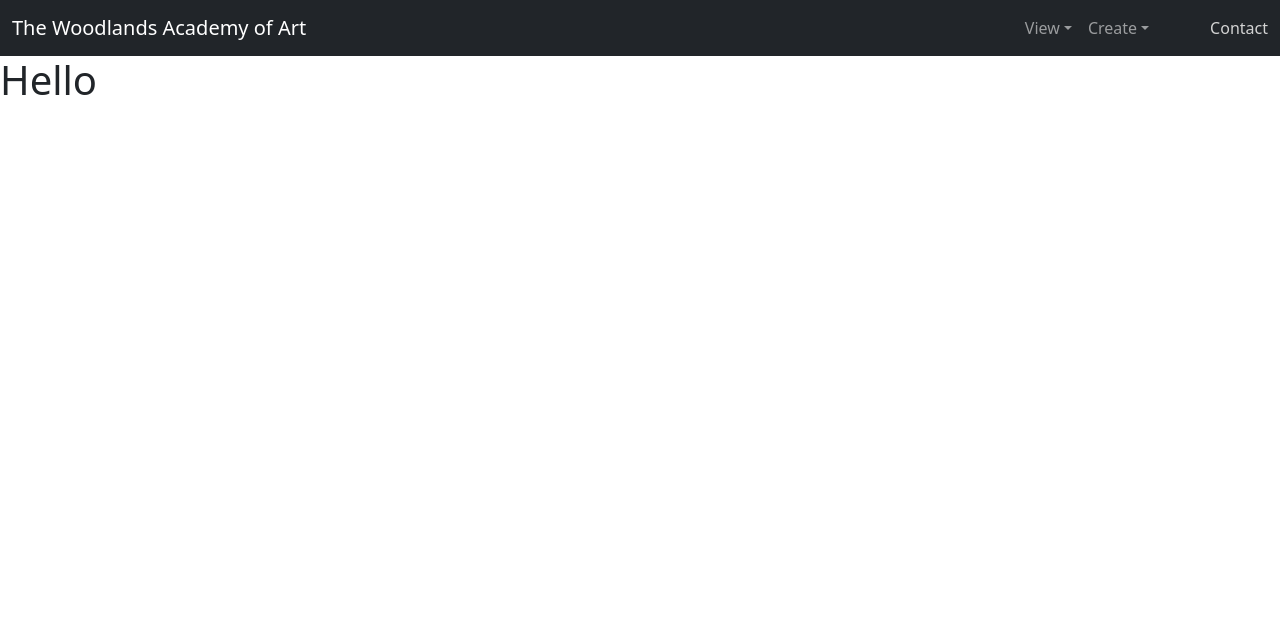
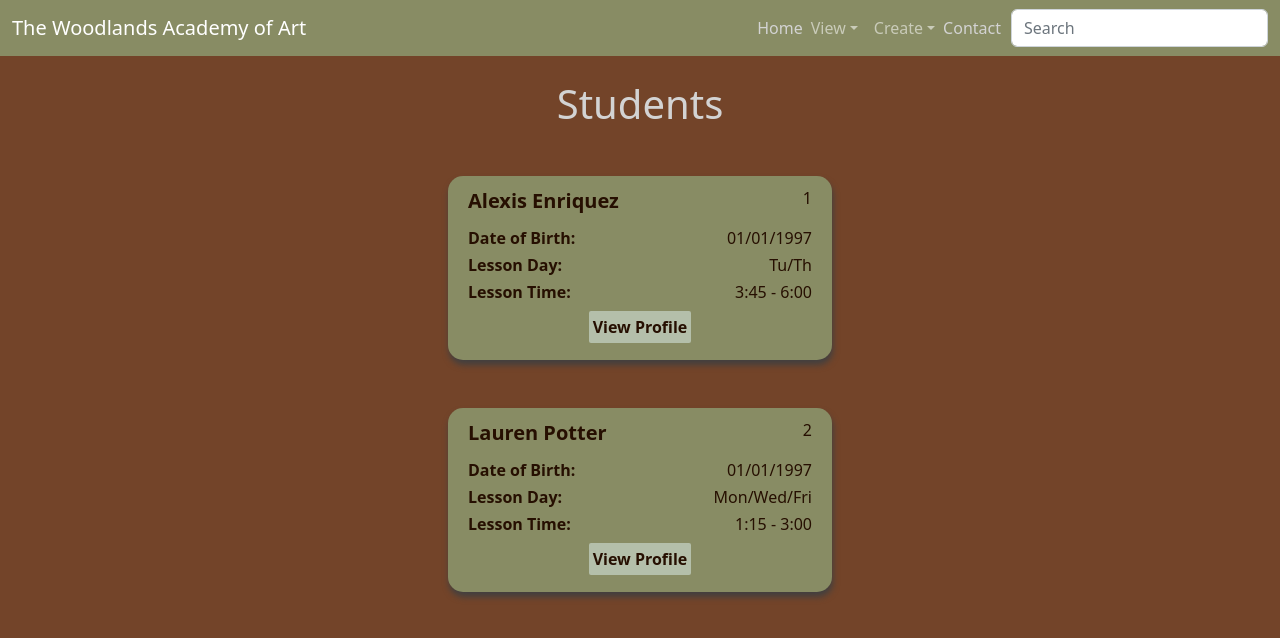
Before and after one commit to Mo60/School-MS, a Vue app in the folder frondend/: page /students in a window 1280 px wide. Shown: the top 638 px of the page. Built offline with nearby package versions, Linux system fonts and the light colour scheme.

Commit message:
Add Student Page

```diff
--- a/frondend/src/App.vue
+++ b/frondend/src/App.vue
@@ -1,13 +1,19 @@
 <template>
-  <nav class="navbar navbar-expand-lg navbar-dark bg-dark">
+  <nav class="navbar navbar-expand-lg navbar-dark ">
   <div class="container-fluid">
+
         <a class="navbar-brand" href="/">The Woodlands Academy of Art</a>
         <div class="links">
-        <div class="collapse navbar-collapse" id="navbarNavDarkDropdown">
+          <button class="navbar-toggler" type="button" data-toggle="collapse" data-target="#navbarSupportedContent" aria-controls="navbarSupportedContent" aria-expanded="false" aria-label="Toggle navigation">
+        <span class="navbar-toggler-icon"></span>
+      </button>
+        <div class="collapse navbar-collapse">
+
+              <li class="nav-item"><a class="nav-link" href="/">Home</a></li>
               <ul class="navbar-nav">
                 <li class="nav-item dropdown">
-              <a class="nav-link dropdown-toggle" href="#" id="navbarDarkDropdownMenuLink" role="button" data-bs-toggle="dropdown" aria-expanded="false">View</a>
-              <ul class="dropdown-menu dropdown-menu-dark" aria-labelledby="navbarDarkDropdownMenuLink">
+                  <a class="nav-link dropdown-toggle" href="#" id="" role="button" data-bs-toggle="dropdown" aria-expanded="false">View</a>
+                  <ul class="dropdown-menu " aria-labelledby="">
                     <li>
                       <a href="" class="dropdown-item">
                         <router-link class="nav-link" to="/students">Students</router-link>
@@ -30,7 +36,7 @@
                     </li>
                     <li>
                       <a class="dropdown-item">
-                    <router-link class="nav-link" to="/"></router-link>
+                        <router-link class="nav-link" to="/invoices">Invoices</router-link>
                       </a>
                     </li>
                     <li>
@@ -51,8 +57,8 @@
                   </ul>
                 </li>
                 <li class="nav-item dropdown">
-              <a class="nav-link dropdown-toggle" href="#" id="navbarDarkDropdownMenuLink" role="button" data-bs-toggle="dropdown" aria-expanded="false">Create</a>
-              <ul class="dropdown-menu dropdown-menu-dark" aria-labelledby="navbarDarkDropdownMenuLink">
+                  <a class="nav-link dropdown-toggle" href="#" id="" role="button" data-bs-toggle="dropdown" aria-expanded="false">Create</a>
+                  <ul class="dropdown-menu " aria-labelledby="">
                     <li>
                       <a href="" class="dropdown-item">
                         <router-link class="nav-link" to="/addstudent">Students</router-link>
@@ -96,10 +102,17 @@
                   </ul>
                 </li>
               </ul>
-        </div>
               <li class="nav-item"><a class="nav-link" href="/">Contact</a></li>
+
+              <div class="input-group col-xs-2">
+  <input type="search" class="form-control rounded" placeholder="Search" aria-label="Search" aria-describedby="search-addon" />
+
 </div>
             </div>
+
+  </div >
+      </div>
+
   </nav>
   <main>
  <RouterView></RouterView>
--- a/frondend/src/assets/app.css
+++ b/frondend/src/assets/app.css
@@ -1,11 +1,94 @@
-.links{
-     display: flex;
-    flex-direction: row;
-    align-items: center;
-    width: 20%;
+li {
+  list-style: none;
+  color: lightgray;
 }
 
-li{
-    list-style: none;
-    color: lightgray;
+#app {
+  background-color: #734429;
+  height: 100vh;
+  overflow: scroll;
 }
+nav {
+  background-color: #888c64;
+}
+
+ul.dropdown-menu {
+  background-color: #260f01;
+}
+
+.dropdown-menu > .dropdown-item:hover {
+  background-color: #888c64;
+}
+
+.dropdown-menu > li > a:hover {
+  background-image: none;
+  background-color: #ba521246;
+}
+
+h1 {
+  text-align: center;
+  color: lightgray;
+}
+
+h2 {
+  text-align: center;
+  color: lightgray;
+}
+
+.wrapper {
+  width: 70%;
+  margin: 40px auto;
+}
+.student-display {
+  width: 30vw;
+  background-color: #888c64;
+  margin: 20px auto;
+  border-radius: 15px;
+  padding: 10px 20px;
+  color: #260f01;
+  filter: drop-shadow(1px 5px 3px rgb(65, 63, 63));
+}
+
+#name {
+  font-size: 20px;
+  font-weight: bold;
+}
+
+.top {
+  display: flex;
+  width: 100%;
+  justify-content: space-between;
+}
+
+.body {
+  margin-top: 10px;
+}
+
+.rows {
+  display: flex;
+  justify-content: space-between;
+  margin-bottom: 3px;
+}
+
+.label {
+  font-weight: 600;
+}
+
+.rows .btn {
+  margin: 4px auto;
+  background-color: #b4bfaa;
+  padding: 3px;
+  border-radius: 2px;
+  color: #260f01;
+  font-weight: 600;
+}
+form > .btn {
+  background-color: #888c64;
+}
+
+form > .btn:hover {
+  background-color: #b4bfaa;
+}
+.input-group {
+  margin-left: 10px;
+}
--- a/frondend/src/router/index.js
+++ b/frondend/src/router/index.js
@@ -23,6 +23,10 @@ const router= createRouter({
     {path:"/invoices",
     name:"invoices",
     component:()=>import("../views/viewInvoices.vue")},
+    {path:"/addstudent",
+  name:"addstudent",
+name:"addstudent",
+component:()=>import("../views/addStudent.vue")}
   ]
 
 })
--- a/frondend/src/views/StudentsList.vue
+++ b/frondend/src/views/StudentsList.vue
@@ -0,0 +1,4 @@
+<template>
+
+
+</template>
--- /dev/null
+++ b/frondend/src/views/addStudent.vue
@@ -0,0 +1,79 @@
+<template>
+    <h1 class="mt-5">Add a New Student</h1>
+
+   <div class="wrapper">
+        <form @submit.prevent="">
+            <fieldset class="form-control">
+                <legend > Student Information</legend>
+<div class="row mb-4">
+   <div class="col">
+        <label for="fName" class="form-label">First Name</label>
+        <input type="text" class="form-control">
+   </div >
+   <div class="col">
+        <label for="lName" class="form-label">Last Name</label>
+        <input type="text" class="form-control">
+   </div >
+   <div class="col">
+        <label for="lName" class="form-label">Date of Birth</label>
+        <input type="date" class="form-control">
+   </div >
+   <div class="col">
+       <label for="sDate" class="form-label"> Start Date</label>
+     <input class="form-control" type="date">
+     </div>
+</div>
+</fieldset>
+<fieldset class="form-control mt-5">
+     <legend>Class Information</legend>
+<div class="row mb-4">
+   <div class="col"> <label for="">Class Name</label>
+<input type="text" class="form-control"></div>
+    <div class="col">
+     <label for="" class="form-label">Lesson Days</label>
+     <select name="days" id="" class="form-control">
+          <option value="" disabled selected>Select an Option</option>
+          <option value="MWF">MWF</option>
+          <option value="Tu/Th">Tu/Th</option>
+          <option value="Everyday">Everyday</option>
+          <option value="Saturday">Saturday</option>
+     </select>
+    </div>
+<div class="col">
+     <label for="" class="form-label">Class Time</label>
+     <select class="form-control">
+          <option value="" disabled selected>Select an Option</option>
+          <option value="10:00AM - 11:15AM">10:00AM - 11:15AM </option>
+          <option value="11:15AM - 12:30PM">11:15AM - 12:30PM </option>
+          <option value="12:30PM - 1:45PM">12:30PM - 1:45PM </option>
+          <option value="4:00PM - 5:15PM">4:00PM - 5:15PM </option>
+          <option value="5:15PM - 6:30PM">5:15PM - 6:30PM </option>
+          </select>
+</div>
+</div>
+            </fieldset>
+
+            <fieldset class="form-control mt-5">
+               <legend>Emergency Contact </legend>
+              <div class="row">
+                    <div class="col">
+                         <label for="" class="form-label">Contact Name</label>
+                         <input type="text" class="form-control">
+                    </div>
+                    <div class="col"><label for="" class="form-label">Phone Number</label><input type="tel" class="form-control" placeholder="123-456-7890" pattern="[0-9]{3}-[0-9]{3}-[0-9]{4}"></div>
+              </div >
+            </fieldset>
+
+            <fieldset class="form-control mt-5">
+            <legend >   Medical Information </legend >
+               <div class="col"><textarea class="form-control"></textarea></div>
+            </fieldset>
+            <fieldset class="form-control mt-5">
+            <legend >   Notes </legend >
+               <div class="col"><textarea class="form-control"></textarea></div>
+            </fieldset>
+
+            <button class="btn mt-4">Next</button>
+        </form>
+   </div>
+</template>
--- a/frondend/src/views/viewStudents.vue
+++ b/frondend/src/views/viewStudents.vue
@@ -1,5 +1,28 @@
 <template>
-    <h1>Hello</h1>
+    <h1 class="mt-4 mb-5">Students</h1>
+    <div class="student-display mb-5">
+      <div class="top">  <span id="name">Alexis Enriquez</span>
+    <div id="id">1</div></div >
+<div class="body">
+   <div class="rows"> <span class="label">Date of Birth:</span> <span>01/01/1997</span></div >
+   <div class="rows"> <span class="label">Lesson Day: </span >Tu/Th </div >
+    <div class="rows"><span class="label">Lesson Time:</span > 3:45 - 6:00</div >
+        <div class="rows"><button class="btn">View Profile</button></div>
+
+</div>
+    </div>
+
+    <div class="student-display">
+      <div class="top">  <span id="name">Lauren Potter</span>
+    <div id="id">2</div></div >
+<div class="body">
+   <div class="rows"> <span class="label">Date of Birth:</span> <span>01/01/1997</span></div >
+   <div class="rows"> <span class="label">Lesson Day: </span >Mon/Wed/Fri </div >
+    <div class="rows"><span class="label">Lesson Time:</span > 1:15 - 3:00</div >
+        <div class="rows"><button class="btn">View Profile</button></div>
+
+</div>
+    </div>
 </template>
 <script>
 export default{
```
Also changed, not shown: frondend/src/views/addClass.vue (added), frondend/src/views/addInvoice.vue (added), frondend/src/views/addParent.vue (added), frondend/src/views/addTeacher.vue (added). Lines whose indentation alone changed are shown as unchanged.
